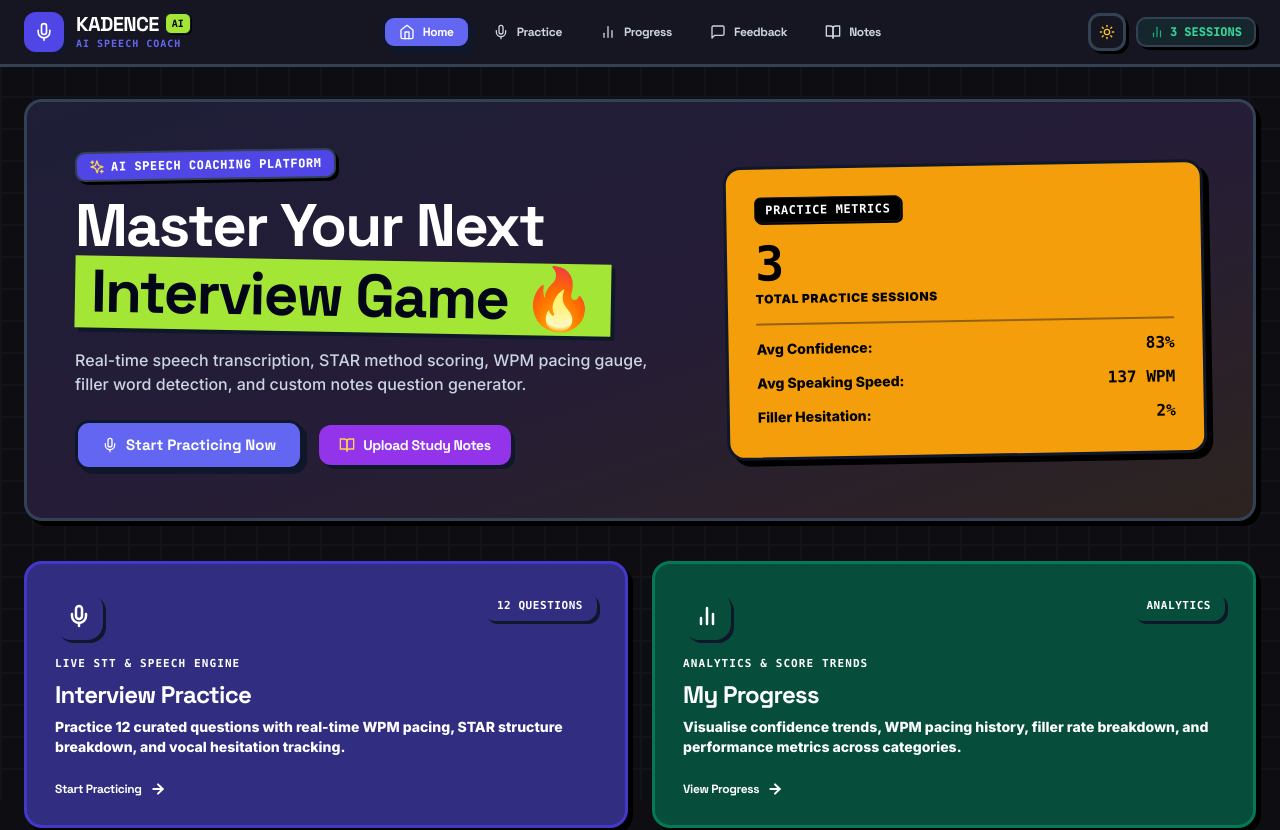
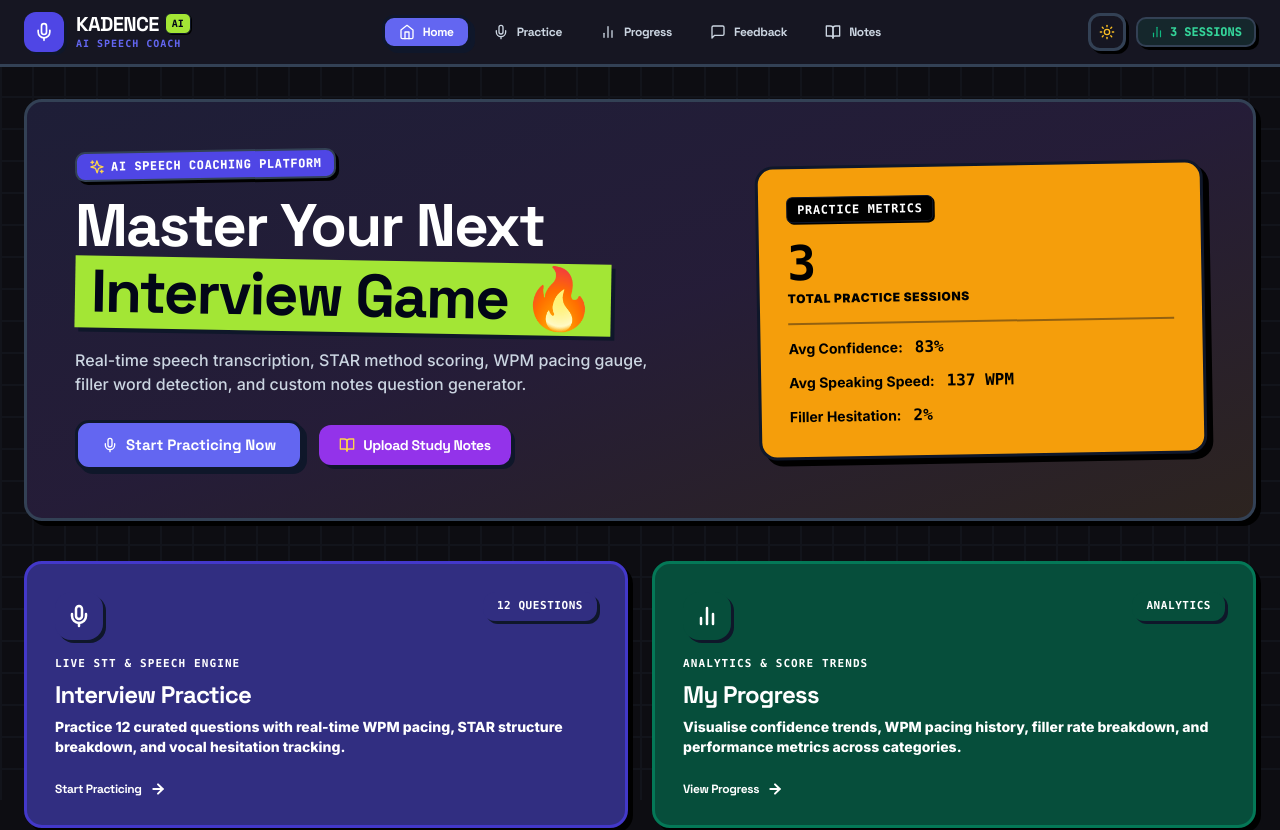
Before and after one commit to muditchaudhary29/kadence, a React (Vite) app: page / in a window 1280 px wide. Shown: the top 830 px of the page. Built offline with nearby package versions, Linux system fonts and the light colour scheme.

Commit message:
Place metric numbers directly inline with gap-3 next to labels (Avg Confidence: 83%, Avg Speaking Speed: 137 WPM, Filler Hesitation: 2%) on wide yellow card

```diff
--- a/src/components/Dashboard.jsx
+++ b/src/components/Dashboard.jsx
@@ -161,8 +161,8 @@ export default function Dashboard({ onNavigate }) {
           </div>
         </div>
 
-        {/* Hero Interactive 3D Metric Box (Wide Horizontal Banner Card matching Screenshot) */}
-        <Card3D className="hero-metrics-card w-full lg:w-[480px] p-6 sm:p-7 rounded-2xl border-3 border-slate-900 shadow-[6px_6px_0px_#0F172A] -rotate-1 shrink-0 cursor-pointer">
+        {/* Hero Interactive 3D Metric Box (Wide Horizontal Card matching Screenshot 2 with Inline Pitch-Black Metrics) */}
+        <Card3D className="hero-metrics-card w-full max-w-md p-6 sm:p-7 rounded-2xl border-3 border-slate-900 shadow-[6px_6px_0px_#0F172A] -rotate-1 shrink-0 cursor-pointer">
           <div className="flex items-center justify-between mb-4">
             <span className="hero-badge-text text-xs font-mono font-black uppercase tracking-wider px-2.5 py-1 rounded-md border border-slate-900 shadow-[1.5px_1.5px_0px_#000]">
               PRACTICE METRICS
@@ -176,18 +176,18 @@ export default function Dashboard({ onNavigate }) {
             </div>
 
             <div className="pt-3 border-t-2 border-slate-950/40 space-y-2.5">
-              <div className="flex items-center justify-between text-xs sm:text-sm font-black" style={{ color: '#000000' }}>
-                <span className="font-extrabold !text-black" style={{ color: '#000000' }}>Avg Confidence:</span>
+              <div className="flex items-center gap-3 text-xs sm:text-sm font-black !text-black" style={{ color: '#000000' }}>
+                <span className="font-bold !text-black" style={{ color: '#000000' }}>Avg Confidence:</span>
                 <span className="font-mono text-sm sm:text-base font-black !text-black" style={{ color: '#000000' }}>{avgConf}%</span>
               </div>
 
-              <div className="flex items-center justify-between text-xs sm:text-sm font-black" style={{ color: '#000000' }}>
-                <span className="font-extrabold !text-black" style={{ color: '#000000' }}>Avg Speaking Speed:</span>
+              <div className="flex items-center gap-3 text-xs sm:text-sm font-black !text-black" style={{ color: '#000000' }}>
+                <span className="font-bold !text-black" style={{ color: '#000000' }}>Avg Speaking Speed:</span>
                 <span className="font-mono text-sm sm:text-base font-black !text-black" style={{ color: '#000000' }}>{avgWpm} WPM</span>
               </div>
 
-              <div className="flex items-center justify-between text-xs sm:text-sm font-black" style={{ color: '#000000' }}>
-                <span className="font-extrabold !text-black" style={{ color: '#000000' }}>Filler Hesitation:</span>
+              <div className="flex items-center gap-3 text-xs sm:text-sm font-black !text-black" style={{ color: '#000000' }}>
+                <span className="font-bold !text-black" style={{ color: '#000000' }}>Filler Hesitation:</span>
                 <span className="font-mono text-sm sm:text-base font-black !text-black" style={{ color: '#000000' }}>{avgFill}%</span>
               </div>
             </div>
```
